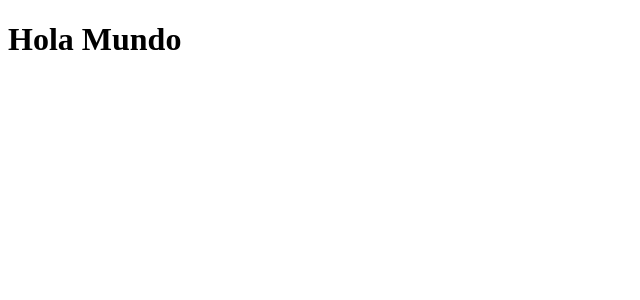
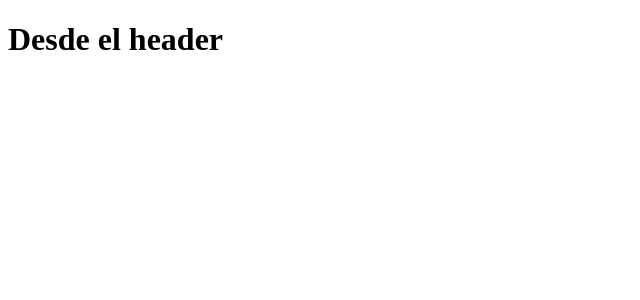
Before and after one commit to hijuliancode/rgc-basicos-react, a React (Create React App) app: page / in a window 1280 px wide. Shown: the top 300 px of the page, without its empty margins (0-640 px from the left). Built offline with nearby package versions, Linux system fonts and the light colour scheme.

Commit message:
primer componente

```diff
--- a/src/App.js
+++ b/src/App.js
@@ -1,9 +1,10 @@
-import React from 'react';
+import React from 'react'
+import Header from "./components/Header"
 
 function App() {
   return (
     <div className="App">
-      <h1>Hola Mundo</h1>
+      <Header/>
     </div>
   );
 }
--- /dev/null
+++ b/src/components/Header.jsx
@@ -0,0 +1,9 @@
+import React from 'react'
+
+function Header() {
+  return (
+    <h1>Desde el header</h1>
+  )
+}
+
+export default Header
```
